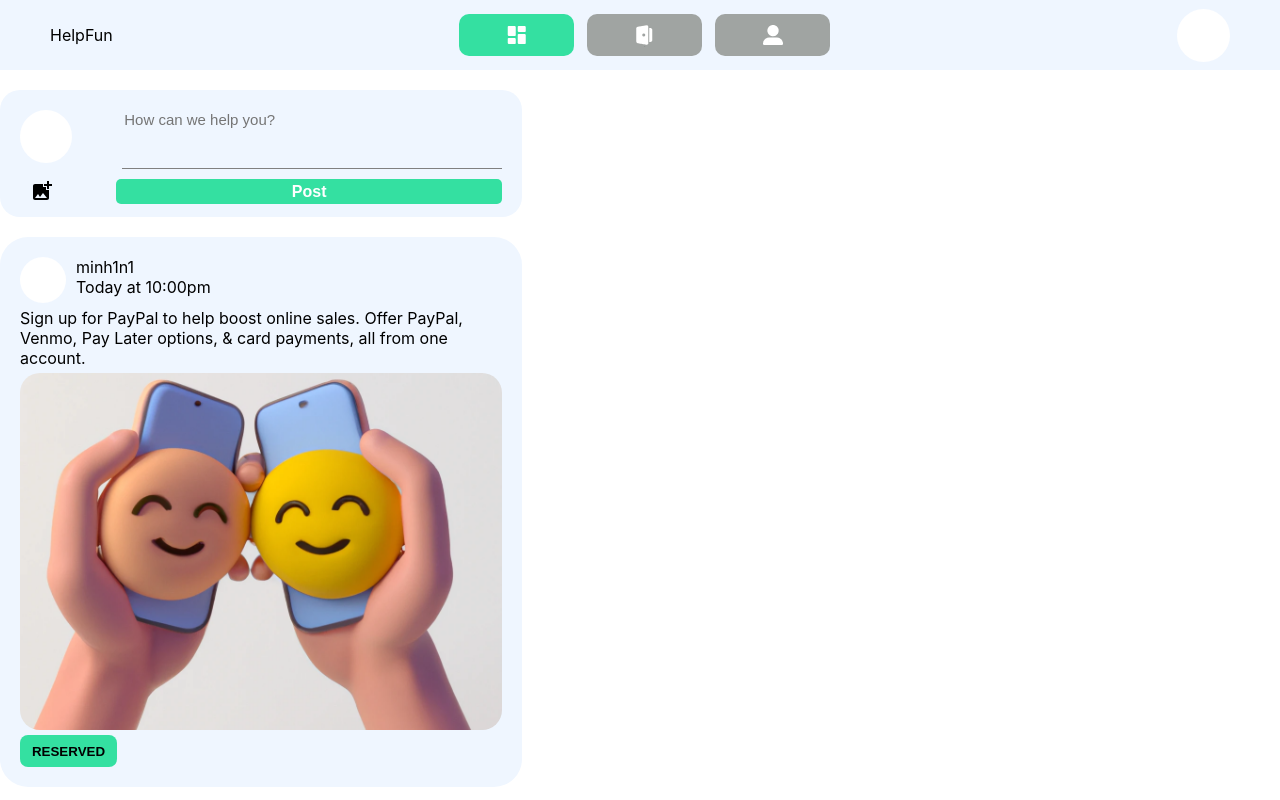
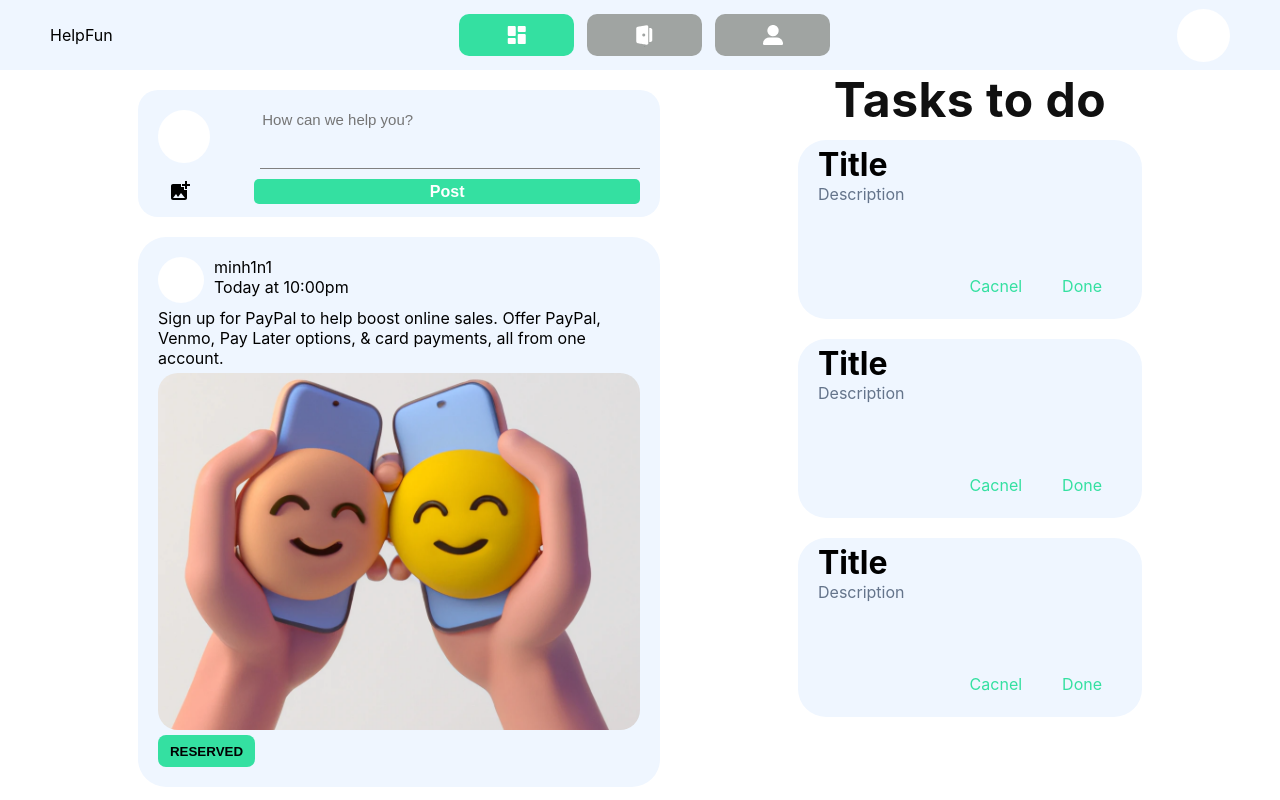
Before and after one commit to 2mnguyen1/HackUCI-HaveFun, a React (Create React App) app in the folder app-ui/: page / in a window 1280 px wide. Shown: the top 800 px of the page. Built offline with nearby package versions, Linux system fonts and the light colour scheme.

Commit message:
finish middle pate

```diff
--- /dev/null
+++ b/app-ui/src/App.css
@@ -0,0 +1,6 @@
+.home-page {
+    width: 100%;
+    height: 100%;
+    display: flex;
+    justify-content: space-evenly;
+}
--- a/app-ui/src/App.jsx
+++ b/app-ui/src/App.jsx
@@ -3,14 +3,20 @@ import { BrowserRouter, Routes, Route } from "react-router-dom";
 import Login from "./LoginPage/Login";
 import Navbar from "./Navbar/Navbar"
 import LeftMainPage from "./LeftMainPage/LeftMainPage";
-
+import RightMainPage from "./RightMainPage/RightMainPage";
+import "./App.css"
 
 export default function App() {
   return (
     <div>
       <div>
           <Navbar />
-          <LeftMainPage />
+
+          <div className="home-page">
+            <LeftMainPage />
+            <RightMainPage />
+          </div>
+
       </div>
 
       <BrowserRouter>
--- a/app-ui/src/LeftMainPage/LeftMainPage.css
+++ b/app-ui/src/LeftMainPage/LeftMainPage.css
@@ -6,8 +6,6 @@
 }
 
 .left-main-wrapper {
-    width: 100%;
-    height: 100%;
     margin: 20px 0;
 }
 .left-main-posting
--- /dev/null
+++ b/app-ui/src/RightMainPage/RightMainPage.css
@@ -0,0 +1,9 @@
+.right-main-page-title {
+    font-weight: 700;
+    font-size: 48px;
+    line-height: 60px;
+    letter-spacing: 0.5px;
+    color: #101010;
+    text-align: center;
+    margin-bottom: 10px;
+}
--- /dev/null
+++ b/app-ui/src/RightMainPage/RightMainPage.jsx
@@ -0,0 +1,15 @@
+import React from 'react'
+import TaskToDo from '../components/taskToDo/TaskToDo'
+import "./RightMainPage.css"
+
+
+export default function RightMainPage() {
+  return (
+    <div className='right-main-page-container'>
+        <div className='right-main-page-title'>Tasks to do</div>
+        <TaskToDo />
+        <TaskToDo />
+        <TaskToDo />
+    </div>
+  )
+}
--- /dev/null
+++ b/app-ui/src/components/taskToDo/TaskToDo.css
@@ -0,0 +1,29 @@
+.task-to-do-container {
+    width: 344px;
+    height: 179px;
+    left: 791px;
+    top: 170px;
+    background: #EFF6FF;
+    border-radius: 28px;
+    margin-bottom: 20px;
+
+}
+.task-to-do-description {
+    height: 80%;
+    color: #64748B;
+}
+.task-to-do-contents {
+    display: flex;
+    height: 90%;
+    flex-direction: column;
+    padding: 5px 20px;
+    justify-content: space-between;
+}
+.task-to-do-buttons {
+    display: flex;
+    justify-content: flex-end;
+    color: #34E0A1;
+}
+.task-to-do-buttons div {
+    margin: 0 20px;
+}
--- /dev/null
+++ b/app-ui/src/components/taskToDo/TaskToDo.jsx
@@ -0,0 +1,18 @@
+import React from 'react'
+import "./TaskToDo.css"
+
+
+export default function TaskToDo() {
+  return (
+    <div className='task-to-do-container'>
+        <div className='task-to-do-contents'>
+            <h1 className='task-to-do-title'>Title</h1>
+            <div className='task-to-do-description'>Description</div>
+            <div className='task-to-do-buttons'>
+                <div>Cacnel</div>
+                <div>Done</div>
+            </div>
+        </div>
+    </div>
+  )
+}
```
Also changed, not shown: app-ui/src/index.css (line endings or trailing spaces).
